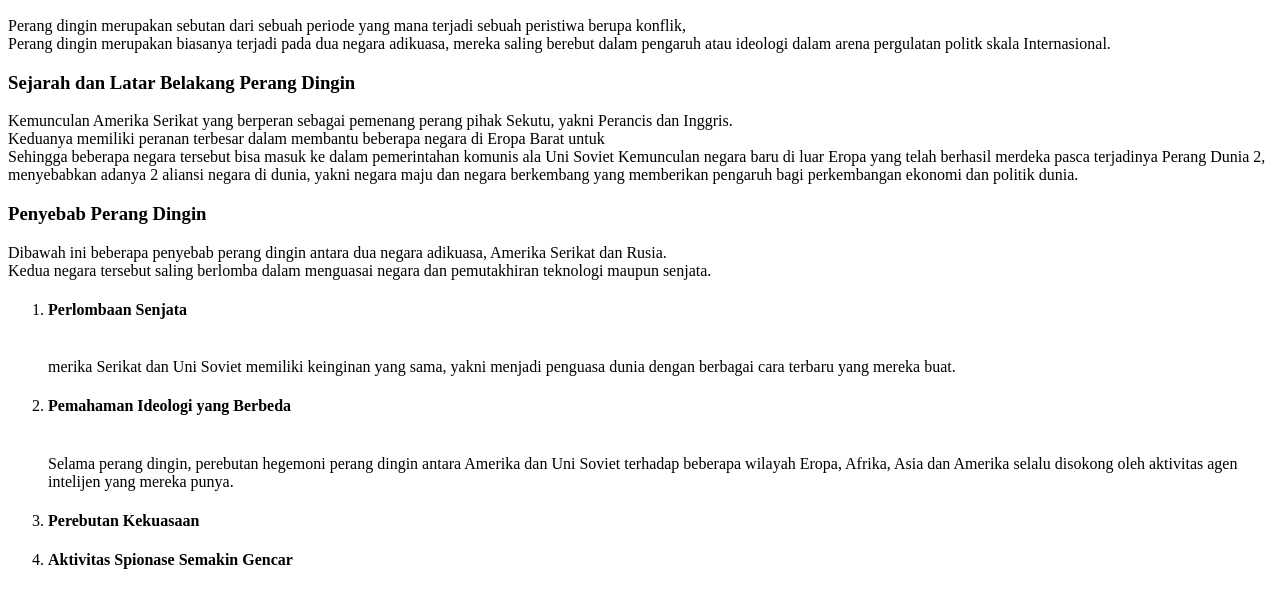
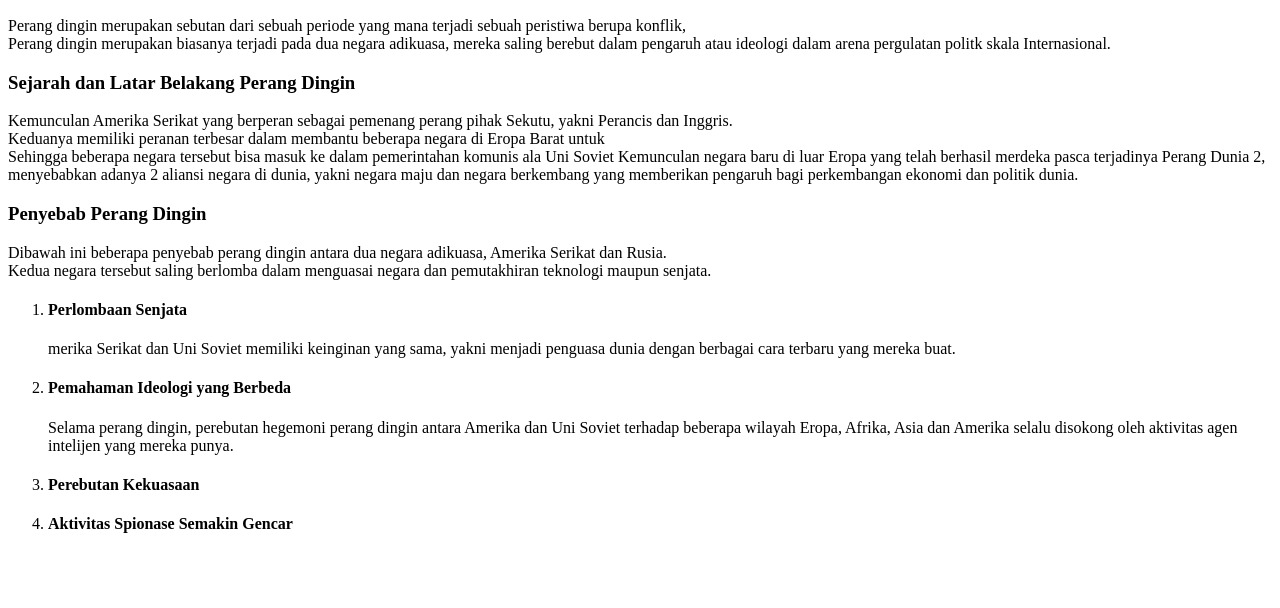
Before and after one commit to lindyandreina/antoniatonia.github.io, a plain HTML site: page index.html in a window 1280 px wide. Shown: the part 110-718 px from the top of the page. Drawn offline with Linux system fonts and the light colour scheme.

Commit message:
Update index.html

```diff
--- a/index.html
+++ b/index.html
@@ -22,15 +22,15 @@
         <ol>
             <li>
                 <h4>Perlombaan Senjata</h4>
-                <br>merika Serikat dan Uni Soviet memiliki keinginan yang sama,
-                   yakni menjadi penguasa dunia dengan berbagai cara terbaru yang mereka buat.
+                <p>merika Serikat dan Uni Soviet memiliki keinginan yang sama,
+                   yakni menjadi penguasa dunia dengan berbagai cara terbaru yang mereka buat.</p>
             </li>
 
             <li>
                 <h4>Pemahaman Ideologi yang Berbeda</h4>
-                <br>Selama perang dingin, perebutan hegemoni perang dingin antara Amerika
+                <p>Selama perang dingin, perebutan hegemoni perang dingin antara Amerika
                    dan Uni Soviet terhadap beberapa wilayah Eropa, Afrika, Asia dan Amerika selalu
-                   disokong oleh aktivitas agen intelijen yang mereka punya.
+                    disokong oleh aktivitas agen intelijen yang mereka punya.</p>
             </li>
             <li>
                 <h4>Perebutan Kekuasaan</h4>
```
